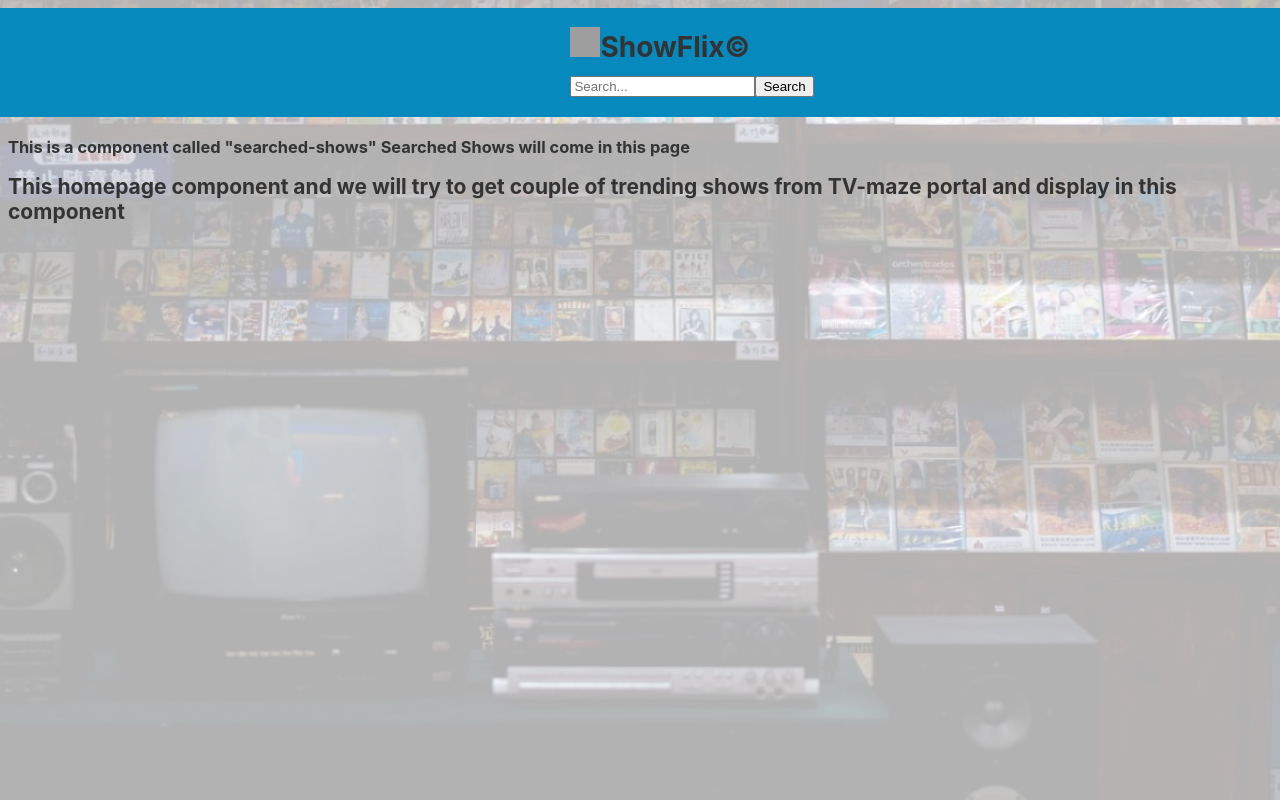
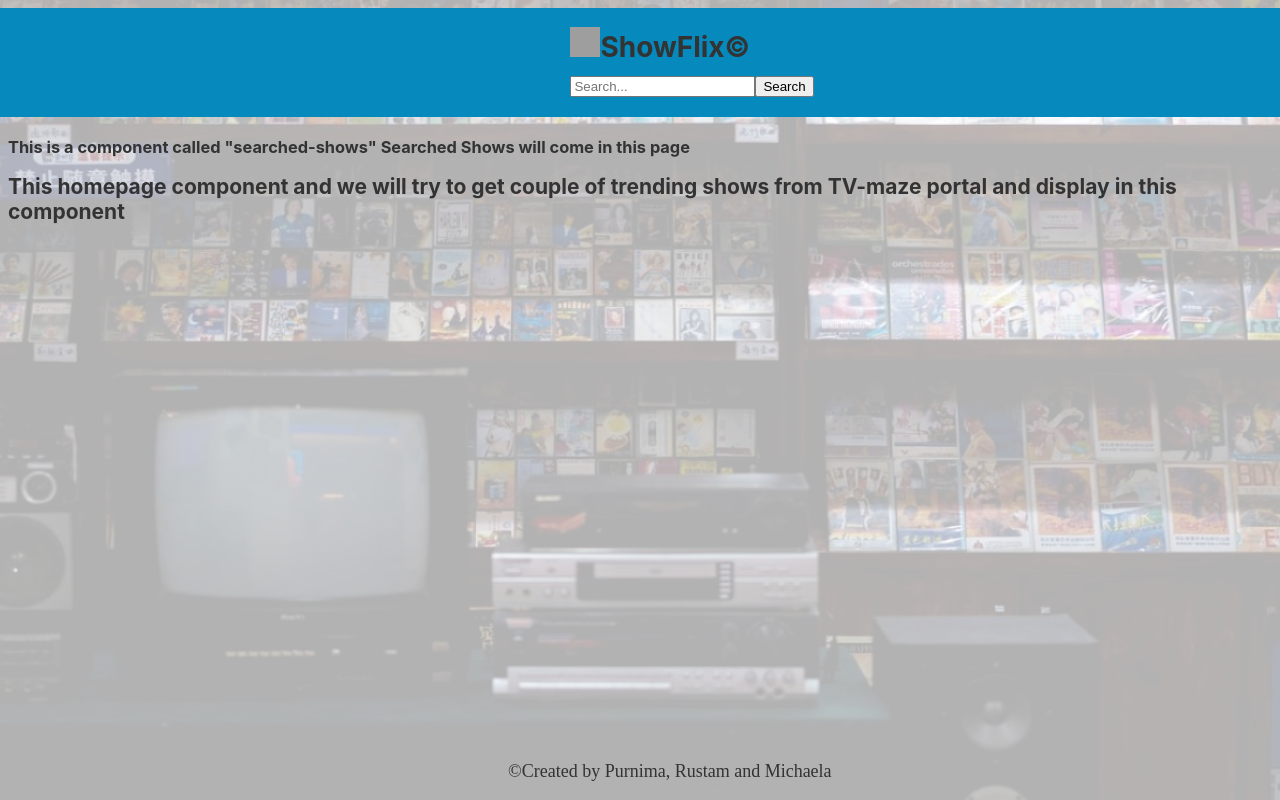
Before and after one commit to mlynn0791/Project-Copy, an Angular app: page / in a window 1280 px wide. Shown: the top 800 px of the page. Built offline with nearby package versions, Linux system fonts and the light colour scheme; grey boxes are pictures that could not be loaded.

Commit message:
Tiny change in homepage

```diff
--- a/src/app/homepage/homepage.component.css
+++ b/src/app/homepage/homepage.component.css
@@ -12,3 +12,11 @@
  overflow: hidden;
 
 }
+
+.creator{
+  position: fixed;
+  font-family: 'Dancing Script', cursive;
+  position:fixed; bottom:0;
+  margin-left: 500px;
+  font-size:large;
+}
--- a/src/app/homepage/homepage.component.html
+++ b/src/app/homepage/homepage.component.html
@@ -3,3 +3,7 @@
 
 </div>
 <h2>This homepage component and we will try to get couple of trending shows from TV-maze portal and display in this component</h2>
+
+<div>
+    <p class = "creator">&copy;Created by Purnima, Rustam and Michaela</p>
+</div>
--- a/src/index.html
+++ b/src/index.html
@@ -6,6 +6,7 @@
   <base href="/">
   <meta name="viewport" content="width=device-width, initial-scale=1">
   <link rel="icon" type="image/x-icon" href="favicon.ico">
+
 </head>
 <body>
   <app-root></app-root>
```
